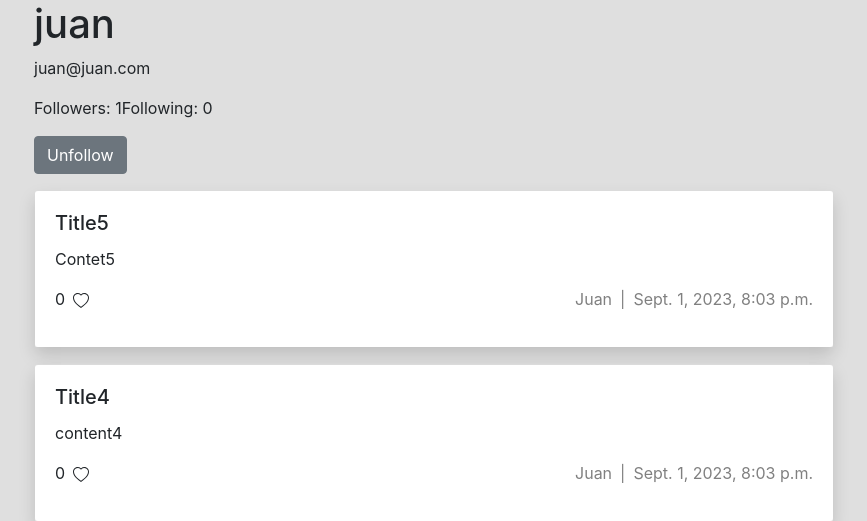
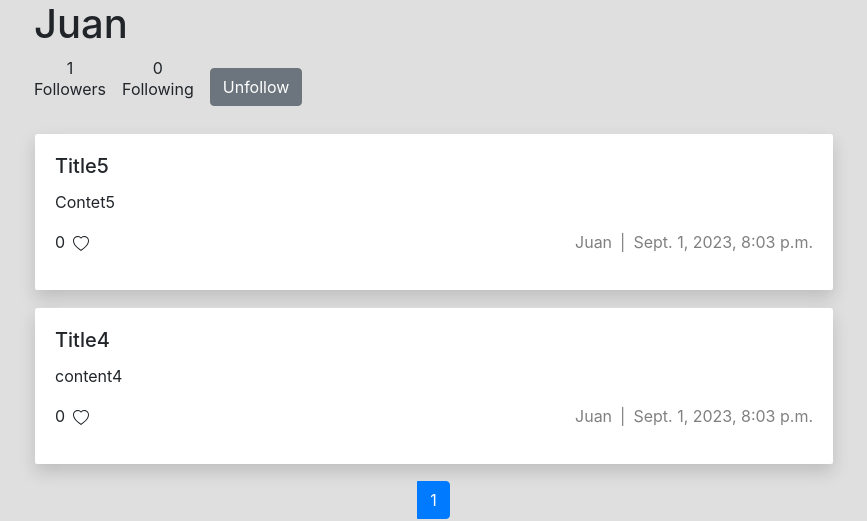
Before and after one commit to santipdmonte/CS50W, a Django app: a page that uses network/network/templates/network/post.html in a window 1280 px wide. Shown: the part 56-577 px from the top of the page, without its empty margins (206-1073 px from the left). Run offline with Django 3.2, Linux system fonts and the light colour scheme; a user stored in the database is signed in; data comes from the database, SQL or seed files in the repository; both versions use the stored data as it was after the commit; some libraries are stand-ins or nearby versions.

Commit message:
Project 4: network - some new visuals

```diff
--- a/network/network/templates/network/post.html
+++ b/network/network/templates/network/post.html
@@ -58,7 +58,7 @@
                     </div>
 
                     <div class="d-flex" style="color: grey">
-                        <a href="{% url 'profile' username=post.user %}" style="color: grey">{{ post.user }}</a>
+                        <a href="{% url 'profile' username=post.user.username %}" style="color: grey">{{ post.user }}</a>
                         <p class="pl-2 pr-2">|</p>
                         <p>{{ post.created_at }}</p>
                     </div>
@@ -101,15 +101,15 @@
                         <textarea
                             class="form-control mb-2"
                             name="content" id="edit-content-{{post.id}}"
-                            cols="30" rows="8"
+                            cols="30" rows="7"
                             style="
                             border-radius: 5px;    /* Add border radius for rounded corners */
                             width: 100%;       /* Make the input element full-width */
                             border: none;">{{ post.content }}</textarea>
 
-                        <div>
-                            <button id="submit-edit-form-{{ post.id }}" class="btn btn-success">Save</button>
-                            <button id="cancel-edit-{{ post.id }}" class="btn btn-secondary">Cancel</button>
+                        <div class="d-flex justify-content-center">
+                            <button id="submit-edit-form-{{ post.id }}" class="btn btn-success m-2">Save</button>
+                            <button id="cancel-edit-{{ post.id }}" class="btn btn-secondary m-2">Cancel</button>
                         </div>
                     </div>
                     </form>
--- a/network/network/templates/network/profile.html
+++ b/network/network/templates/network/profile.html
@@ -6,12 +6,23 @@
     <!-- Profile -->
     <div class="d-flex justify-content-center">
         <div class="w-75" style="width: 95%; max-width: 50rem;">
-            <h1>{{ profile.username }}</h1>
-            <p>{{ profile.email }}</p>
-            <div class="d-flex">
-                <p>Followers: <span id="followers">{{ profile.count_followers }}</span></p>
-                <p>Following: <span id="folowing">{{ profile.count_following }}</span></p>
+            <div>
+
+                <h1>{{ profile }}</h1>
+
+                <div class="d-flex pt-">
+                    <div class="d-flex flex-column align-items-center pr-3">
+                        <p id="followers" style="height: 5px;">{{ profile.count_followers }}</p>
+                        <p>Followers</p>
                     </div>
+                    <div class="d-flex flex-column align-items-center">
+                        <p id="folowing" style="height: 5px;">{{ profile.count_following }}</p>
+                        <p>Following</p>
+                    </div>
+
+                    <div class="d-flex justify-content-center align-items-center pl-3">
+                        <div>
+                            <!-- Follow btn -->
                             {% if user and user != profile%}
                                 {% if is_following %}
                                     <button
@@ -43,6 +54,10 @@
                             {% endif %}
                         </div>
                     </div>
+                </div>
+            </div>
+        </div>
+    </div>
 
     <!-- Posts -->
     <div class="d-flex flex-wrap justify-content-center p-2">
```
Also changed, not shown: network/db.sqlite3. Lines whose indentation alone changed are shown as unchanged.
